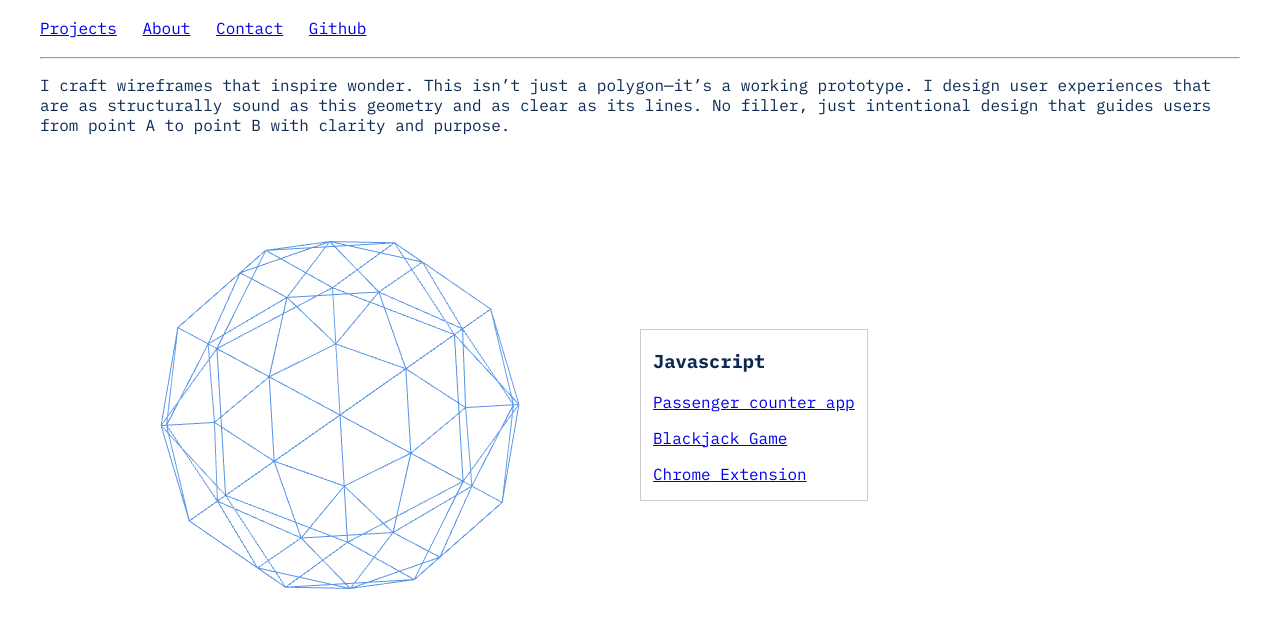
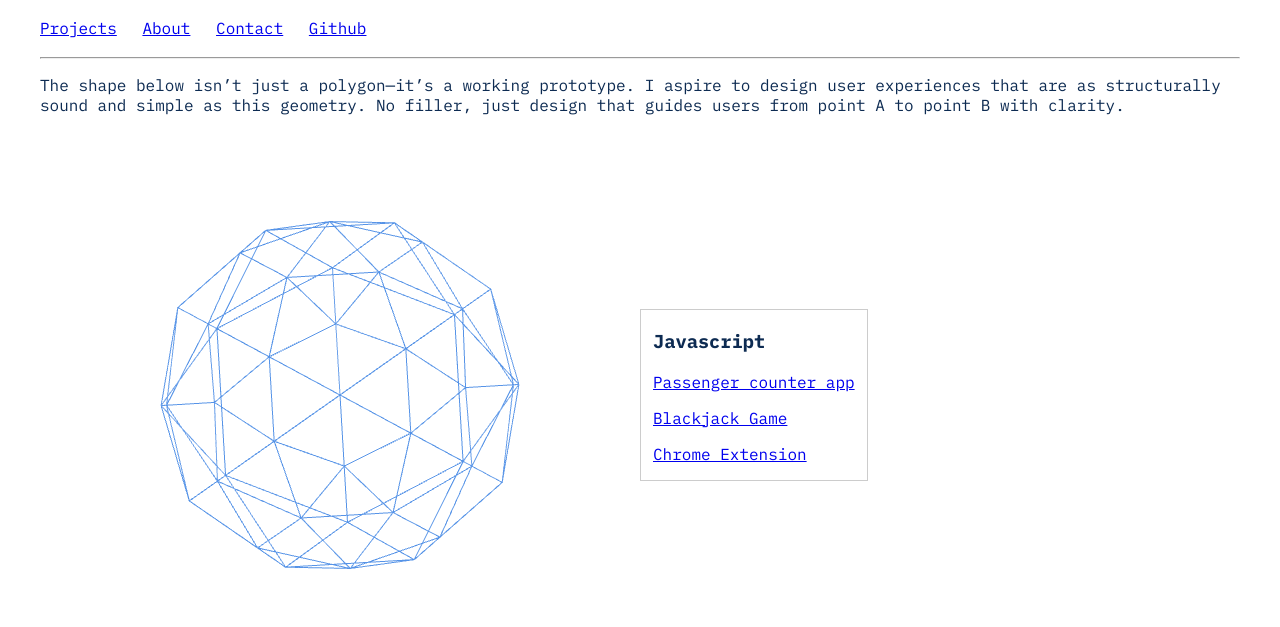
Before and after one commit to WilliamSuper113/myworks, a plain HTML site: page index.html in a window 1280 px wide. Shown: the part 89-716 px from the top of the page. Drawn offline with nearby package versions, Linux system fonts and the light colour scheme; animation ran at ten frames a second.

Commit message:
Refactor layout and update styles for clarity
Reorganized HTML structure to improve semantic clarity and added a text overlay for the introductory paragraph. Updated CSS to adjust column classes, z-index stacking, and container positioning for better layout control. Minor formatting changes in main.js for renderer options.

```diff
--- a/index.html
+++ b/index.html
@@ -22,20 +22,22 @@
         </nav>
     </div>
     <hr>
-
-    <p>
-        I craft wireframes that inspire wonder. This isn’t just a polygon—it’s a working prototype. I design user
-        experiences that are as structurally sound as this geometry and as clear as its lines. No filler, just
-        intentional design that guides users from point A to point B with clarity and purpose.
+    <div class="text-overlay">
+  <p>
+        The shape below isn’t just a polygon—it’s a working prototype. I aspire to design user
+        experiences that are as structurally sound and simple as this geometry. No filler, just
+        design that guides users from point A to point B with clarity.
     </p>
+  </div>
     <!-- canvas -->
 
     <div class="container">
-        <div class="right-column element-on-bottom">
+        <div class="left-column element-on-bottom canvas-container">
             <canvas class="webgl"></canvas>
         </div>
-        <div class="left-column">
-            <div class="project-list">
+        <div class="right-column">
+
+            <div class="project-list ">
                 <h3>Javascript</h3>
                 <p><a href="projects/Javascript Passenger Counter/passenger.html" target="_blank">Passenger counter
                         app</a></p>
--- a/main.js
+++ b/main.js
@@ -37,7 +37,7 @@ import * as THREE from 'https://unpkg.com/three@0.141.0/build/three.module.js';
     const renderer = new THREE.WebGLRenderer({
         canvas: canvas,
         alpha: true,
-        antialias: true
+        antialias: true,
     });
 
     // Setup camera
--- a/style.css
+++ b/style.css
@@ -20,7 +20,9 @@ p {
 
 
 .webgl {
-    height: 100px;
+    /* max-width: 600px;
+    height: 600px; */
+
 }
 
 
@@ -39,13 +41,14 @@ p {
     height: 45vh;
 }
 
-.left-column {
+.right-column {
     width: 50%;
     box-sizing: border-box;
     align-items: flex-start;
+    z-index: 3;
 }
 
-.right-column {
+.left-column {
     width: 50%;
     box-sizing: border-box;
     display: flex;
@@ -64,7 +67,8 @@ p {
 }
 
 .header-container {
-   margin : 0 0 60px 0;
+    margin: 0 0 60px 0;
+    z-index: 3;
 }
 
 .project-list {
@@ -72,8 +76,25 @@ p {
     display: inline-block;
     padding: 0px 12px;
     background-color: white;
+    z-index: 3;
 }
 
 .link-item {
-padding-right: 16px;
+    padding-right: 16px;
 }
+
+.disable-userselect {
+    user-select: none;
+}
+
+
+.text-overlay {
+    position: relative;
+    z-index: 3;
+
+}
+
+.canvas-container {
+    position: relative;
+    z-index: 1;
+}
```
